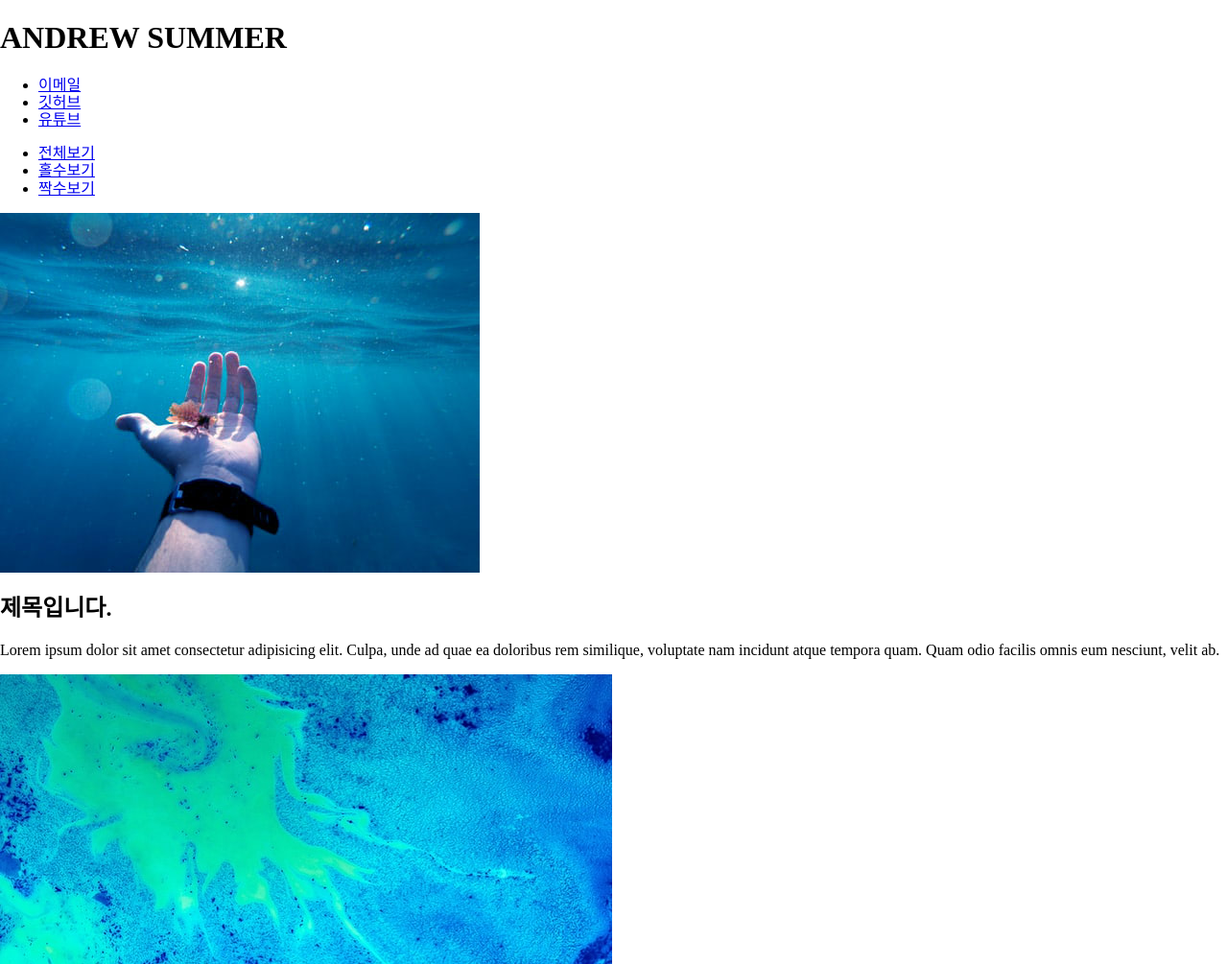
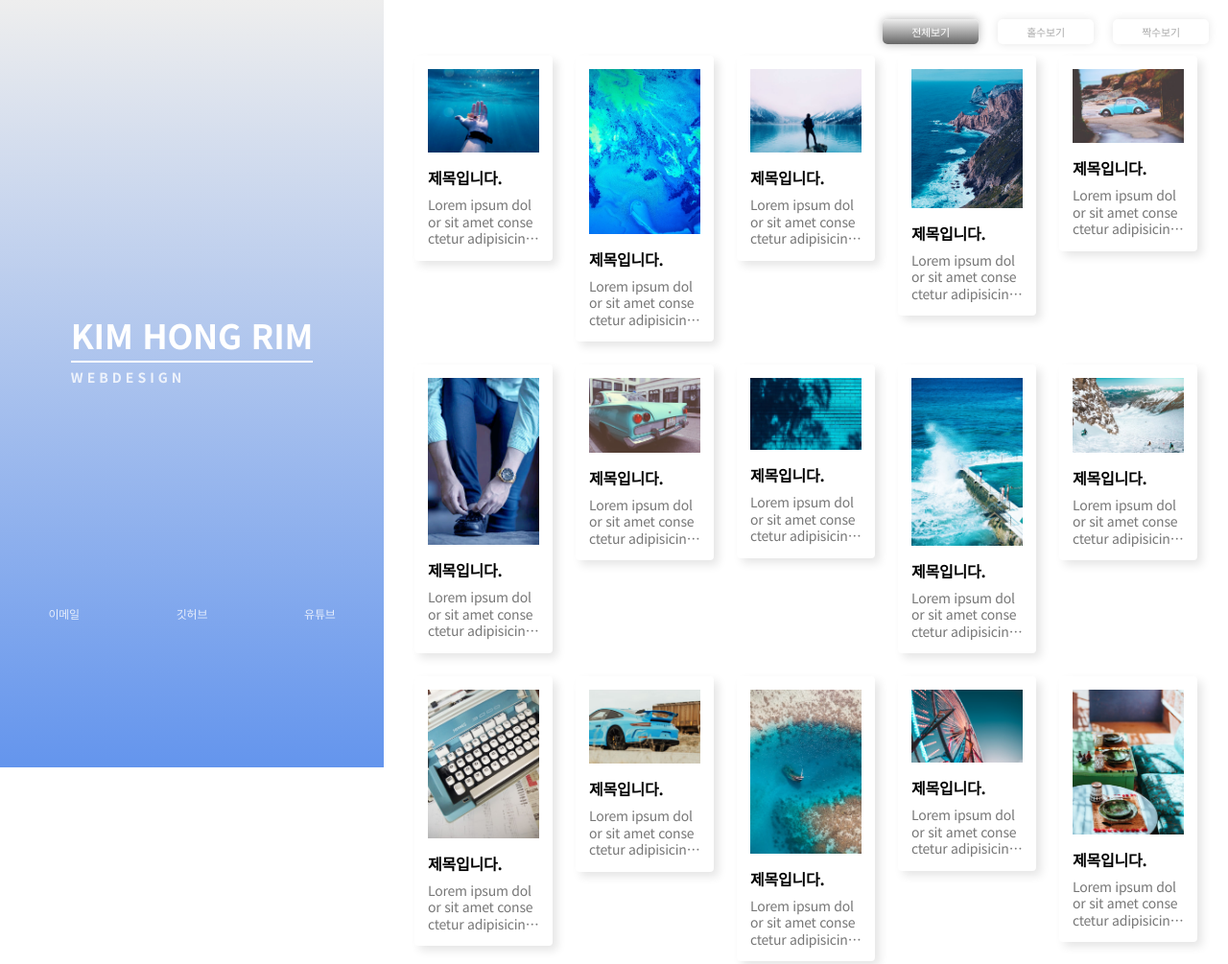
Before and after one commit to hongrim96/responsive-page-sample, a plain HTML site: page index.html in a window 1280 px wide. Shown: the top 1005 px of the page at 96% size. Drawn offline with Linux system fonts and the light colour scheme.

Commit message:
메인 영역, 솔팅 메뉴, 카드 디자인

```diff
--- /dev/null
+++ b/css/global.css
@@ -0,0 +1,36 @@
+@charset "utf-8";
+@import url("https://fonts.googleapis.com/css2?family=Noto+Sans+KR:wght@100..900&display=swap");
+
+* {
+  margin: 0;
+  padding: 0;
+  box-sizing: border-box;
+}
+html,
+body {
+  font-family: "Noto Sans KR", sans-serif;
+  font-optical-sizing: auto;
+  font-weight: 400;
+  font-style: normal;
+  font-size: 10px;
+  line-height: 1.5;
+  letter-spacing: -0.23px;
+  text-size-adjust: 100%;
+  word-break: break-all;
+  color: #000;
+  background-color: #fff;
+  overflow-x: hidden;
+}
+ul,
+ol,
+li {
+  list-style: none;
+}
+a {
+  text-decoration: none;
+  color: 0;
+}
+img {
+  border: 0;
+  vertical-align: middle;
+}
--- /dev/null
+++ b/css/header/header.css
@@ -0,0 +1,66 @@
+.header {
+  position: fixed;
+  left: 0;
+  top: 0;
+  width: 400px;
+  height: 100%;
+  background: linear-gradient(to top, cornflowerblue, #eee);
+  display: flex;
+  flex-direction: column;
+  justify-content: space-between;
+  align-items: center;
+  padding-top: 30rem;
+  padding-bottom: 15rem;
+}
+.header h1 {
+  position: relative;
+  font-size: 3.5rem;
+  text-align: center;
+  color: #fff;
+}
+.header h1::before {
+  content: "WEBDESIGN";
+  display: block;
+  position: absolute;
+  top: 100%;
+  left: 0;
+  width: 100%;
+  font-size: 1.4rem;
+  text-align: left;
+  letter-spacing: 4px;
+  opacity: 0.8;
+}
+.header h1::after {
+  content: "";
+  display: block;
+  width: 100%;
+  height: 2px;
+  background-color: #fff;
+  margin-bottom: 5px;
+}
+.header ul {
+  position: relative;
+  width: 100%;
+  display: flex;
+  justify-content: space-around;
+  align-items: center;
+}
+.header ul li a {
+  font-size: 1.2rem;
+  color: #fff;
+  opacity: 0.8;
+}
+.header ul li a::after {
+  content: "";
+  display: block;
+  width: 0;
+  height: 1px;
+  background-color: #fff;
+  transition: all 0.5s;
+}
+.header ul li:hover a {
+  opacity: 1;
+}
+.header ul li:hover a::after {
+  width: 100%;
+}
--- /dev/null
+++ b/css/main/main.css
@@ -0,0 +1,84 @@
+@charset "utf-8";
+
+.main {
+  position: relative;
+  margin-left: 400px;
+  padding: 20px;
+}
+
+.sorting {
+  position: relative;
+  width: 100%;
+  display: flex;
+  justify-content: flex-end;
+  align-items: center;
+  gap: 2rem;
+}
+.sorting li {
+}
+.sorting li a {
+  display: flex;
+  justify-content: center;
+  align-items: center;
+  width: 10rem;
+  height: 2.6rem;
+  font-size: 1.1rem;
+  color: #aaa;
+  line-height: 1;
+  border-radius: 0.5rem;
+  box-shadow: 0 0 10px rgba(0, 0, 0, 0.1);
+  background-color: #fff;
+}
+.sorting li:hover a {
+  box-shadow: 0 0 10px rgba(0, 0, 0, 0.3);
+}
+.sorting li.on a {
+  color: #fff;
+  background: linear-gradient(to top, #666, #eee);
+  box-shadow: 0 0 10px rgba(0, 0, 0, 0.3);
+}
+
+.section {
+  position: relative;
+  width: 100%;
+  display: flex;
+  flex-wrap: wrap;
+}
+.section article {
+  position: relative;
+  width: 20%;
+  padding: 1.2rem;
+  cursor: pointer;
+}
+.section article div {
+  position: relative;
+  width: 100%;
+  /* height: 100%; */
+  padding: 1.4rem;
+  background-color: #fff;
+  border-radius: 0.4rem;
+  box-shadow: 5px 5px 10px rgba(0, 0, 0, 0.1);
+  transition: all 0.3s;
+}
+.section article:hover div {
+  transform: translateY(-10px);
+  box-shadow: 5px 5px 10px rgba(0, 0, 0, 0.3);
+}
+.section article div img {
+  width: 100%;
+}
+.section article div h2 {
+  font-size: 1.6rem;
+  margin: 1.4rem 0 0.8rem;
+}
+.section article div p {
+  font-size: 1.4rem;
+  line-height: 1.25;
+  color: #777;
+  overflow: hidden;
+  text-overflow: ellipsis;
+  display: -webkit-box;
+  line-clamp: 3;
+  -webkit-line-clamp: 3;
+  -webkit-box-orient: vertical;
+}
--- a/index.html
+++ b/index.html
@@ -5,11 +5,14 @@
     <meta name="viewport" content="width=device-width, initial-scale=1.0" />
     <title>반응형 웹페이지 실습 스터디</title>
     <link rel="stylesheet" href="css/normalize.css" />
+    <link rel="stylesheet" href="css/global.css" />
+    <link rel="stylesheet" href="css/header/header.css" />
+    <link rel="stylesheet" href="css/main/main.css" />
     <script src="js/script.js"></script>
   </head>
   <body>
     <header class="header">
-      <h1>ANDREW SUMMER</h1>
+      <h1>KIM HONG RIM</h1>
       <ul>
         <li>
           <a href="#">이메일</a>
@@ -25,7 +28,7 @@
 
     <main class="main">
       <!-- sorting -->
-      <ul>
+      <ul class="sorting">
         <li class="on"><a href="*">전체보기</a></li>
         <li><a href=".odd">홀수보기</a></li>
         <li><a href=".even">짝수보기</a></li>
```
